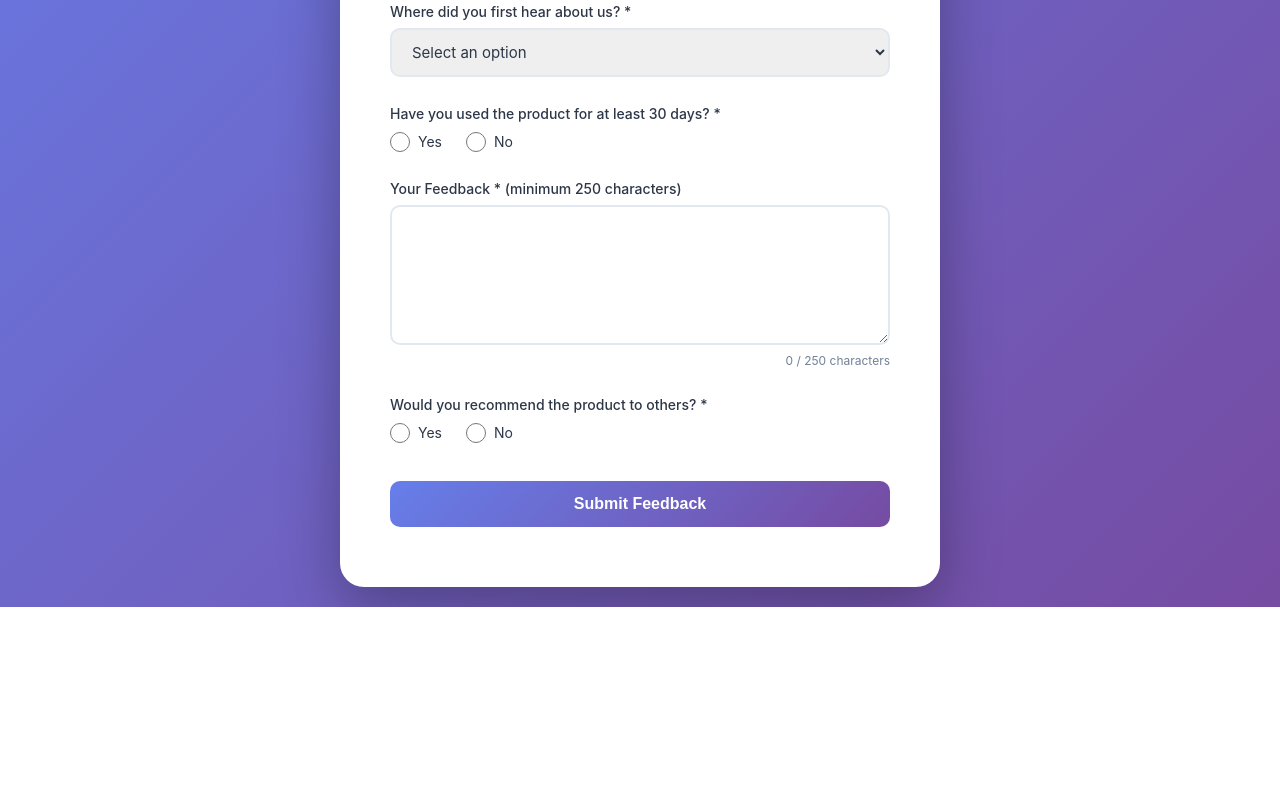
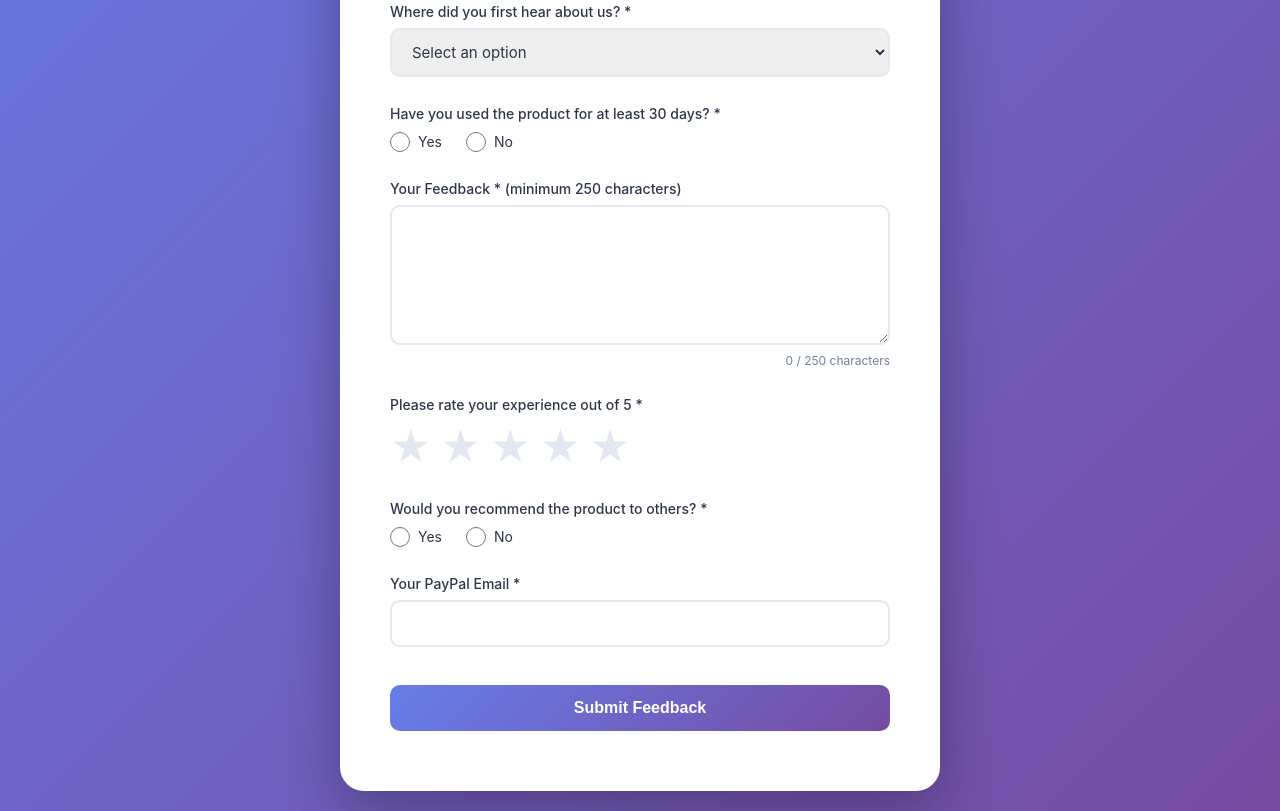
Before and after one commit to Hithesh14811/Comet, a plain HTML site: page feedback.html in a window 1280 px wide. Shown: the part 477-1288 px from the top of the page. Before the commit the page ends 1084 px from the top, so only its background shows below. Drawn offline with Linux system fonts and the light colour scheme.

Commit message:
Updated homepage and feedback

```diff
--- a/feedback.html
+++ b/feedback.html
@@ -48,6 +48,7 @@
         }
 
         .header-text {
+            text-align: center;
             flex: 1;
         }
 
@@ -170,6 +171,32 @@
             margin-top: 4px;
         }
 
+        .star-rating {
+            display: flex;
+            flex-direction: row-reverse;
+            justify-content: flex-end;
+            gap: 8px;
+            margin-top: 10px;
+        }
+
+        .star-rating input[type="radio"] {
+            display: none;
+        }
+
+        .star-rating .star {
+            font-size: 40px;
+            color: #e2e8f0;
+            cursor: pointer;
+            transition: all 0.2s ease;
+            margin: 0;
+        }
+
+        .star-rating .star:hover,
+        .star-rating .star:hover ~ .star,
+        .star-rating input[type="radio"]:checked ~ .star {
+            color: #fbbf24;
+        }
+
         .success-message {
             display: none;
             text-align: center;
@@ -225,7 +252,7 @@
         <div id="formSection">
             <div class="header">
                 <div class="header-top">
-                    <img src="your-logo-url-here.png" alt="Logo" class="logo">
+
                     <div class="header-text">
                         <h1>Your Feedback Matters</h1>
                         <p class="subtitle">Your valuable feedback is important to us</p>
@@ -282,6 +309,22 @@
                 </div>
 
                 <div class="form-group">
+                    <label>Please rate your experience out of 5 *</label>
+                    <div class="star-rating">
+                        <input type="radio" id="star5" name="rating" value="5" required>
+                        <label for="star5" class="star">★</label>
+                        <input type="radio" id="star4" name="rating" value="4">
+                        <label for="star4" class="star">★</label>
+                        <input type="radio" id="star3" name="rating" value="3">
+                        <label for="star3" class="star">★</label>
+                        <input type="radio" id="star2" name="rating" value="2">
+                        <label for="star2" class="star">★</label>
+                        <input type="radio" id="star1" name="rating" value="1">
+                        <label for="star1" class="star">★</label>
+                    </div>
+                </div>
+
+                <div class="form-group">
                     <label>Would you recommend the product to others? *</label>
                     <div class="radio-group">
                         <div class="radio-option">
@@ -293,6 +336,11 @@
                             <label for="recommend-no">No</label>
                         </div>
                     </div>
+                </div>
+
+                <div class="form-group">
+                    <label for="email">Your PayPal Email *</label>
+                    <input type="email" id="email" name="email" required>
                 </div>
 
                 <button type="submit" class="submit-btn">Submit Feedback</button>
```
